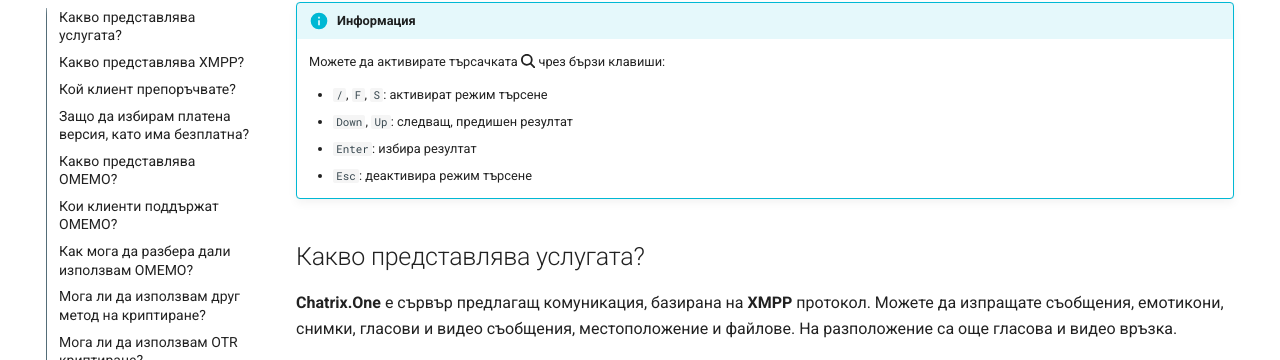
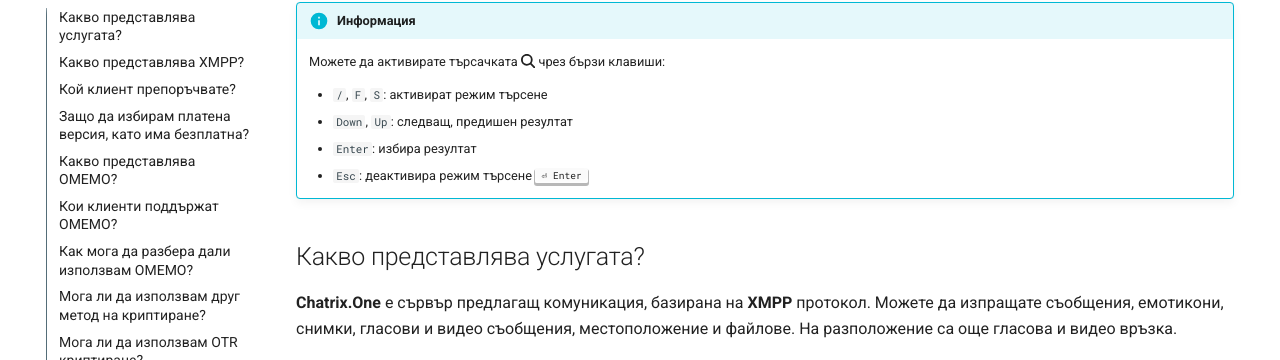
Before and after one commit to MrEddX/docs.chatrix.one, an MkDocs documentation site: the page built from docs/често-задавани-въпроси.md, in a window 1280 px wide and 900 px high, scrolled down 738 px. Shown: the part 91-451 px from the top of the window. Built offline with MkDocs 1.6.1 and Material for MkDocs 9.7.7, drawn with Linux system fonts in a browser that asks for light colours.

Commit message:
Fixed: FAQ Info Box

```diff
--- a/docs/често-задавани-въпроси.md
+++ b/docs/често-задавани-въпроси.md
@@ -14,7 +14,7 @@
     * `/`, `F`, `S`: активират режим търсене
     * `Down`, `Up`: следващ, предишен резултат
     * `Enter`: избира резултат
-    * `Esc`: деактивира режим търсене
+    * `Esc`: деактивира режим търсене <kbd>⏎ Enter</kbd>
 
 ## Какво представлява услугата?
 
```
